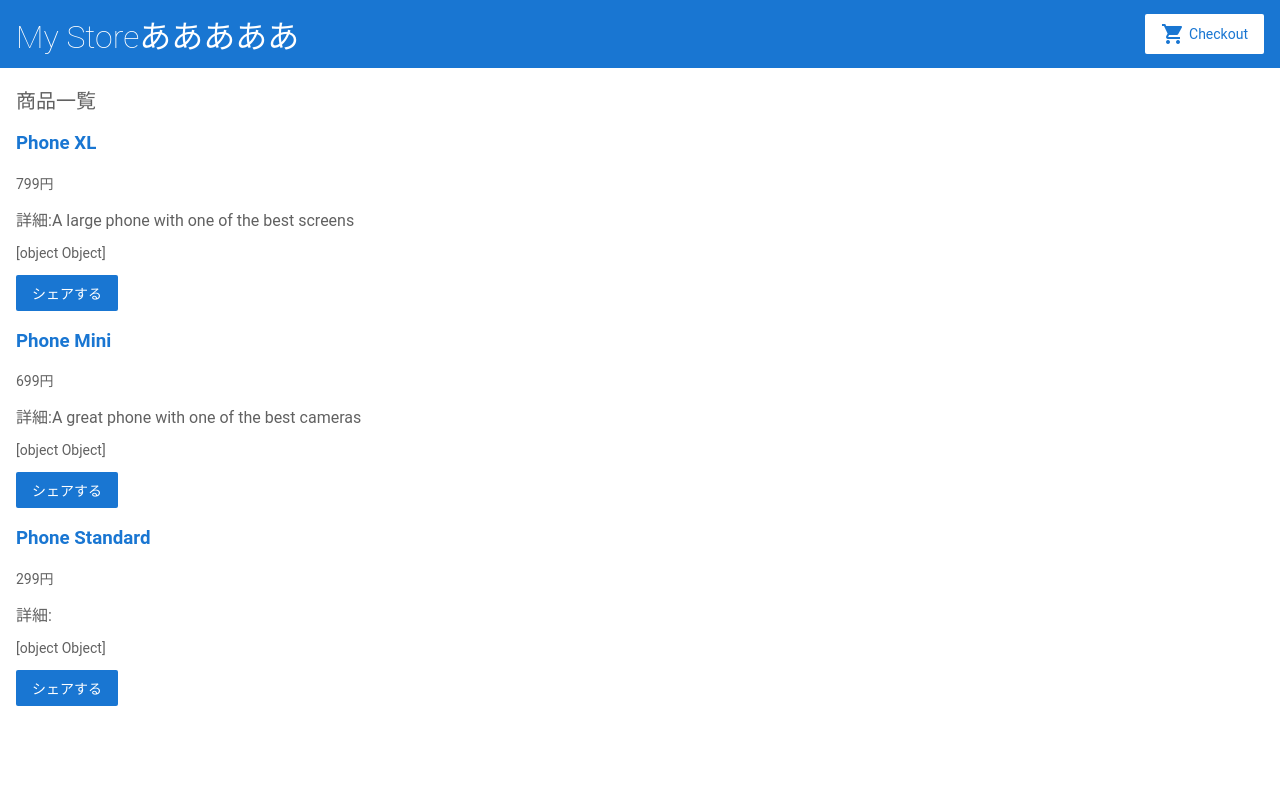
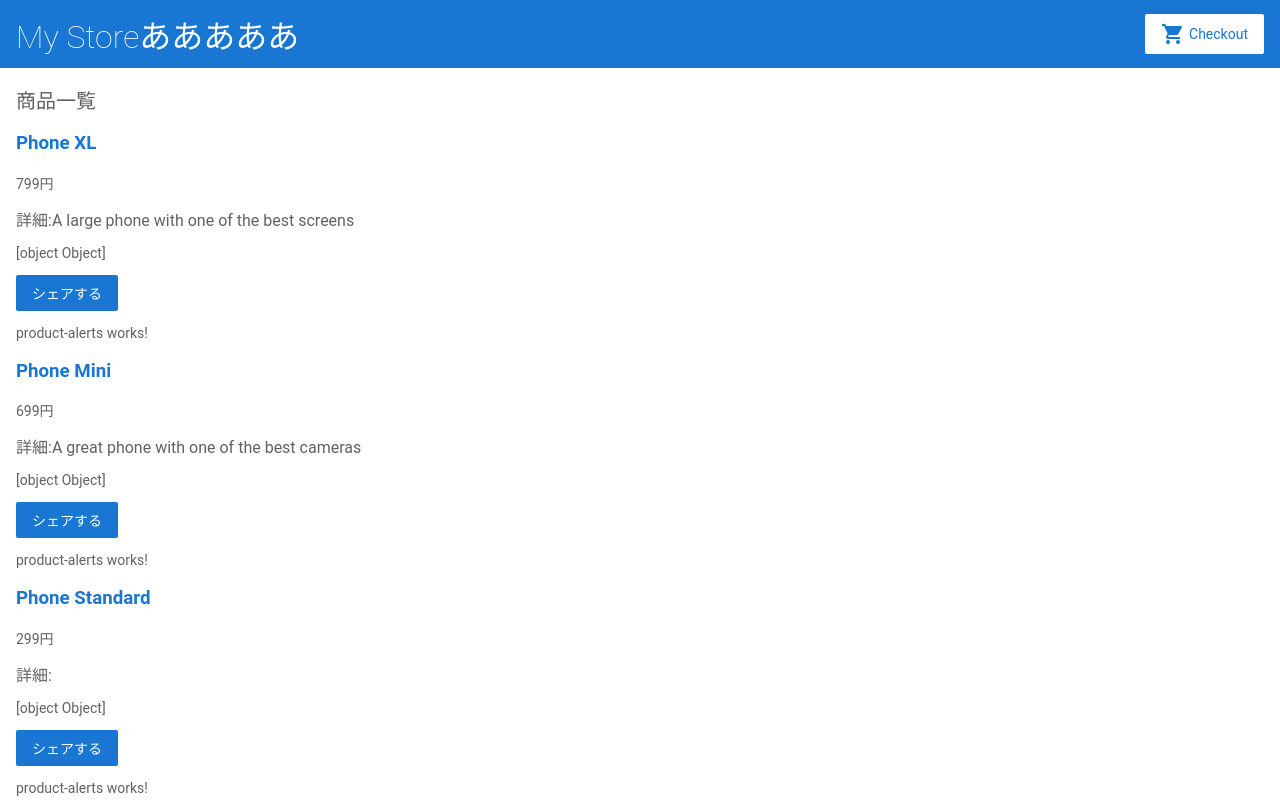
Before and after one commit to project-sa-git/angular-brz8hs-2jdxrl, an Angular app: page / in a window 1280 px wide. Built offline with nearby package versions, Linux system fonts and the light colour scheme.

Commit message:
1 file modified

```diff
--- a/src/app/product-list/product-list.component.html
+++ b/src/app/product-list/product-list.component.html
@@ -13,4 +13,5 @@
   <p>{{ product }}</p>
 
   <button (click)="share()">シェアする</button>
+  <app-product-alerts></app-product-alerts>
 </div>
```
